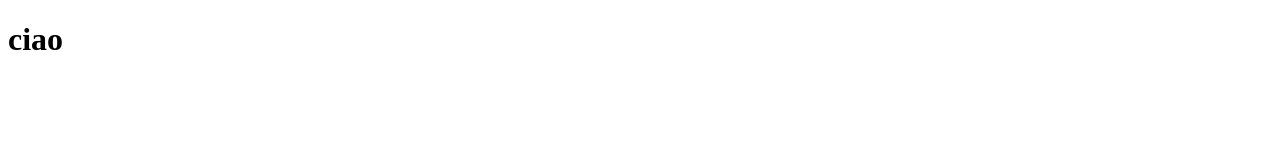
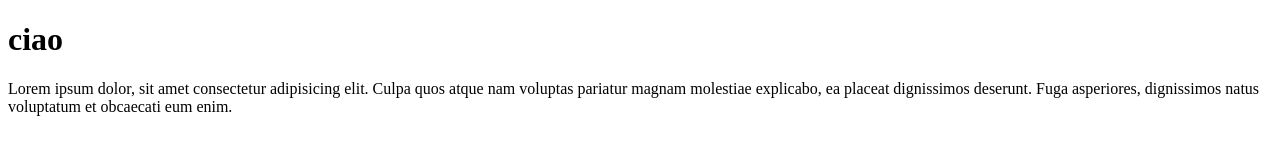
Before and after one commit to yleniapregnolato/test, a plain HTML site: page index.html in a window 1280 px wide. Drawn offline with Linux system fonts and the light colour scheme.

Commit message:
first paragraph

```diff
--- a/index.html
+++ b/index.html
@@ -7,5 +7,6 @@
 </head>
 <body>
     <h1>ciao</h1>
+    <p>Lorem ipsum dolor, sit amet consectetur adipisicing elit. Culpa quos atque nam voluptas pariatur magnam molestiae explicabo, ea placeat dignissimos deserunt. Fuga asperiores, dignissimos natus voluptatum et obcaecati eum enim.</p>
 </body>
 </html>
```
